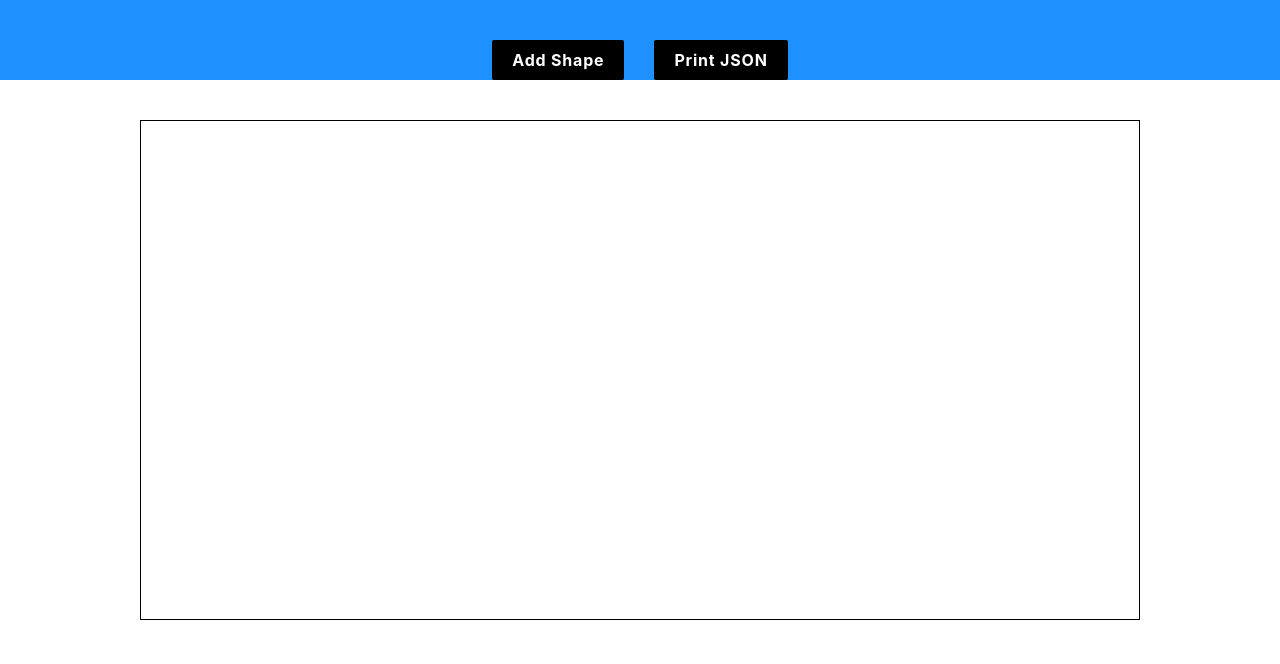
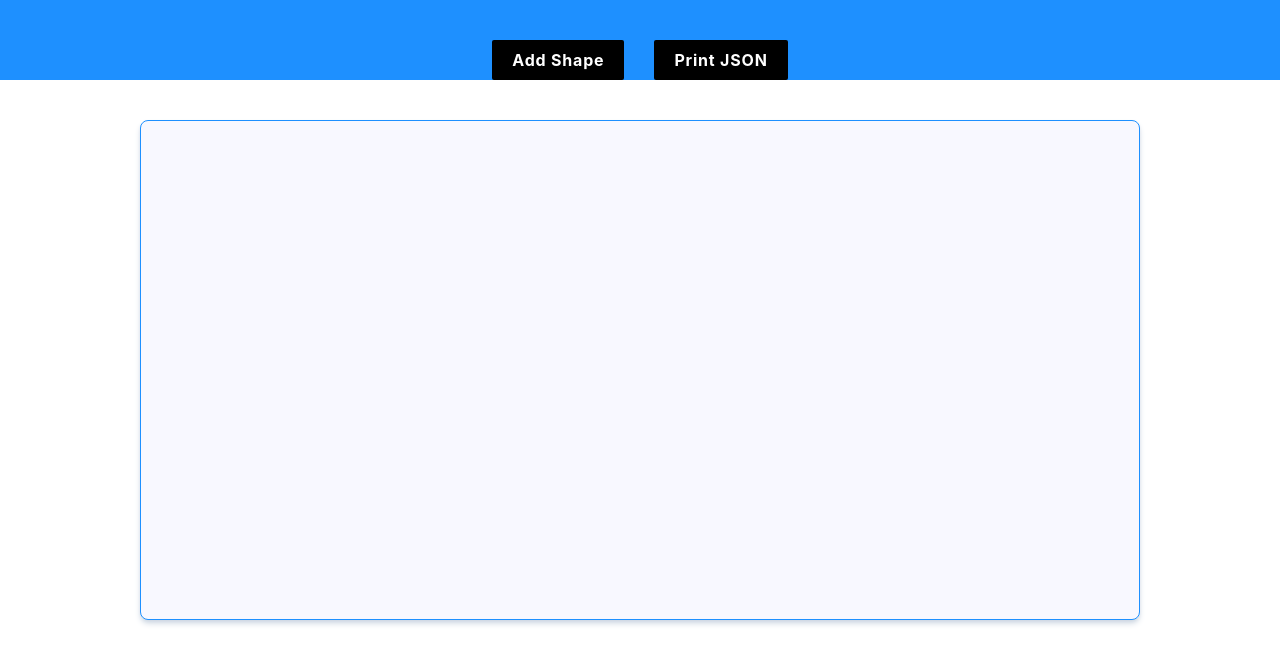
Before and after one commit to saikiran-13/Canvas, a React (Create React App) app: page / in a window 1280 px wide. Shown: the top 664 px of the page. Built offline with nearby package versions, Linux system fonts and the light colour scheme.

Commit message:
chore: updated shapes UI

```diff
--- a/src/Shapes.jsx
+++ b/src/Shapes.jsx
@@ -1,6 +1,6 @@
-import React, { useState,useRef } from 'react';
+import React, { useState, useRef } from 'react';
 
-const Rectangle = ({ id, left, top, width, height,color, onRectangleDrag }) => {
+const Rectangle = ({ id, left, top, width, height, color, onRectangleDrag }) => {
   const [isDragging, setIsDragging] = useState(false);
 
 
@@ -61,9 +61,10 @@ const RectangleBox = () => {
       id: `rectangle-${rectangles.length}`,
       left: generateRandomValue(maxWidth - newRectangleWidth),
       top: generateRandomValue(maxHeight - newRectangleHeight),
-      width: Math.floor(Math.random()*newRectangleWidth),
-      height: Math.floor(Math.random()*newRectangleHeight),
-      color:"#" + Math.floor(Math.random() * 16777215).toString(16)    };
+      width: Math.floor(Math.random() * newRectangleWidth),
+      height: Math.floor(Math.random() * newRectangleHeight),
+      color: "#" + Math.floor(Math.random() * 16777215).toString(16)
+    };
 
     setRectangles([...rectangles, newRectangle]);
   };
@@ -86,8 +87,8 @@ const RectangleBox = () => {
 
   return (
     <div>
-    <div style={{backgroundColor:"dodgerblue",display:"flex",justifyContent:"center",alignItems:"center"}}>
-      <header style={{background:"dodgerblue",display:"flex",gap:"30px",justifyContent:"space-evenly",marginTop:"40px"}}>
+      <div style={{ backgroundColor: "dodgerblue", display: "flex", justifyContent: "center", alignItems: "center" }}>
+        <header style={{ background: "dodgerblue", display: "flex", gap: "30px", justifyContent: "space-evenly", marginTop: "40px" }}>
           <button
 
             className="bg-black text-white px-5 py-2 rounded-sm font-bold tracking-wider"
@@ -105,7 +106,7 @@ const RectangleBox = () => {
       </div>
       <div
         style={{ width: "1000px", height: "500px" }}
-      className="relative m-auto mt-10 bg-white border border-black"
+        className="relative m-auto mt-10 bg-[#f8f8ff] border border-[dodgerblue] mb-4 shadow-md shadow-slate-300 rounded-lg"
       >
         {rectangles.map((rectangle) => (
           <Rectangle
@@ -116,9 +117,9 @@ const RectangleBox = () => {
         ))}
 
       </div>
-    <div ref={displayRef} style={{display:"none"}}>
-        <div style={{margin:"auto"}}>{rectangles.map((rectangle)=>{
-            return <div key={rectangle.id} style={{display:"flex",gap:"10px",fontWeight:"normal"}}>
+      <div ref={displayRef} style={{ display: "none" }}>
+        <div style={{ margin: "auto" }}>{rectangles.map((rectangle) => {
+          return <div key={rectangle.id} style={{ display: "flex", gap: "10px" }} className='bg-slate-300 rounded-md mb-2 p-2 text-white font-bold'>
             <span>id:{rectangle.id}</span><span>top:{rectangle.top}</span><span>left:{rectangle.left}</span><span>width:{rectangle.width}</span><span>height:{rectangle.height}</span><span>backgroundColor:{rectangle.color}</span></div>
         })}
         </div>
```
Lines whose indentation alone changed are shown as unchanged.
